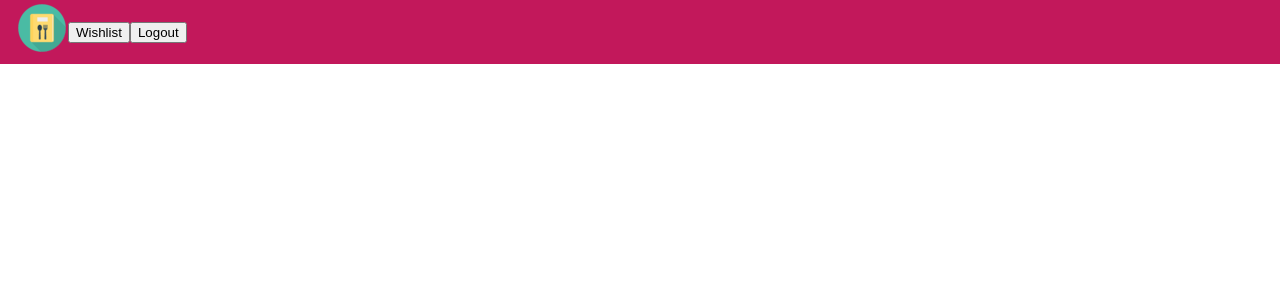
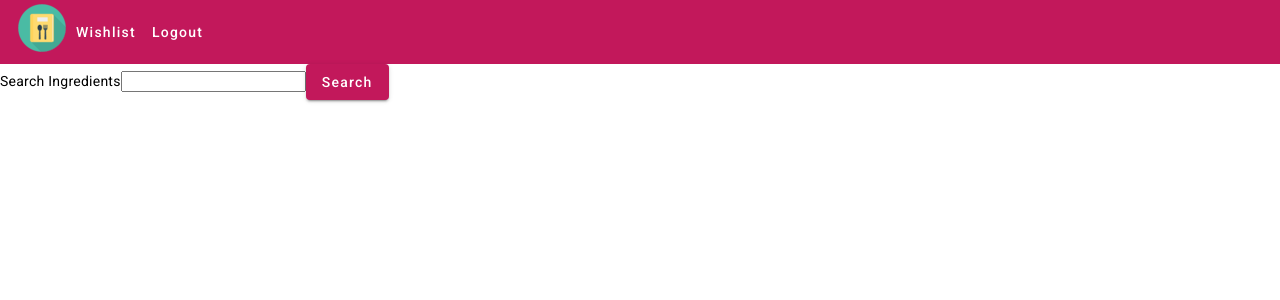
Before and after one commit to jeyanthi-jegadeesh/FlavorFinder, an Angular app in the folder client/: page / in a window 1280 px wide. Shown: the top 300 px of the page. Built offline with nearby package versions, Linux system fonts and the light colour scheme.

Commit message:
feat: search functionality implemented

```diff
--- a/client/src/app/app.component.html
+++ b/client/src/app/app.component.html
@@ -1,4 +1,4 @@
 <main>
     <app-header></app-header>
-
+    <app-search></app-search>
 </main>
--- a/client/src/app/recipe.service.ts
+++ b/client/src/app/recipe.service.ts
@@ -1,5 +1,5 @@
 import { Injectable } from '@angular/core';
-import { HttpClient } from '@angular/common/http';
+import { HttpClient, HttpParams } from '@angular/common/http';
 import { Observable } from 'rxjs';
 @Injectable({
   providedIn: 'root'
@@ -10,7 +10,13 @@ export class RecipeService {
   constructor(private httpClient :  HttpClient) { }
 
   getRandomRecipes(): Observable<any>{
-    return this.httpClient.get(this.baseUrl+'/discover');
+    return this.httpClient.get(this.baseUrl+'/randomRecipes');
   }
 
+  searchRecipes(ingredients: string): Observable<any>{
+    const params = new HttpParams().set('ingredients', ingredients);
+    return this.httpClient.get(this.baseUrl+'/searchRecipes/', { params });
+  }
+
+
 }
```
Also changed, not shown: client/src/app/app.module.ts (+16 -3 lines).
